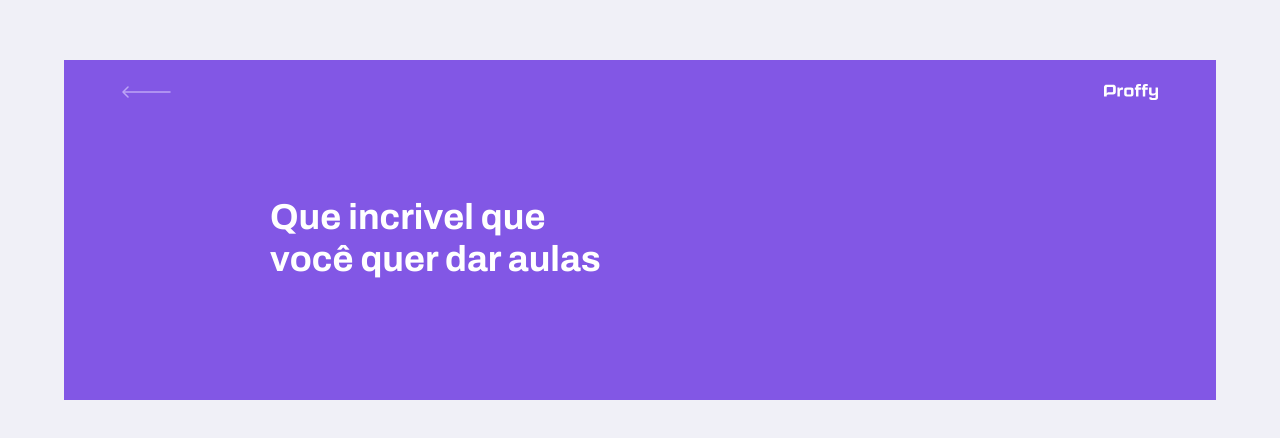
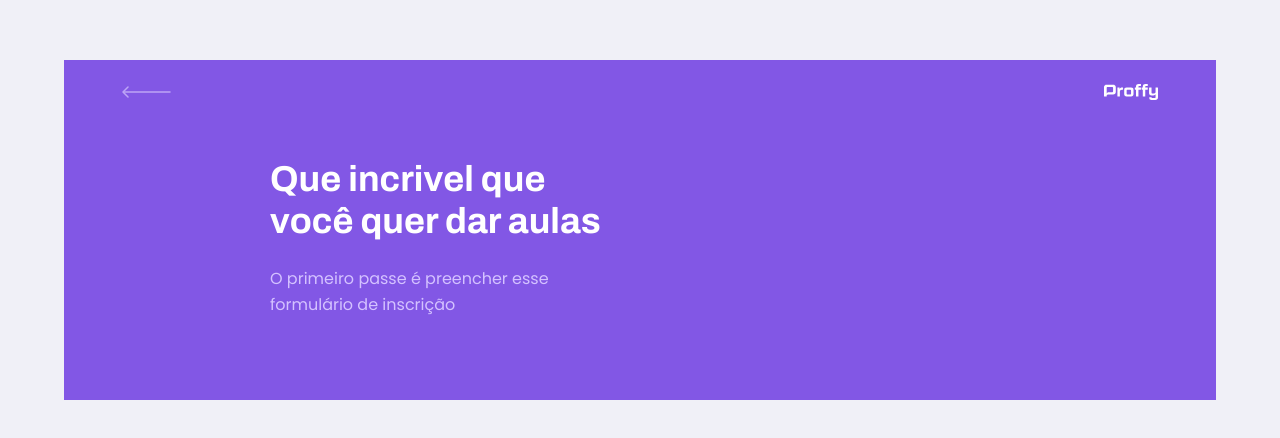
Before and after one commit to gilbertomoj/proffy-nlw, a React (Create React App) app in the folder web/: page /give-classes in a window 1280 px wide. Shown: the part 170-608 px from the top of the page. Built offline with nearby package versions, Linux system fonts and the light colour scheme.

Commit message:
feature(web): Adicionado description ao TeacherForm

```diff
--- a/web/src/components/Page-Header/index.tsx
+++ b/web/src/components/Page-Header/index.tsx
@@ -8,6 +8,7 @@
 
 interface PageHeaderProps{
     title : string;
+    description? : string;
 }
 
 const  PageHeader: React.FC<PageHeaderProps> = (props) => {
@@ -23,6 +24,9 @@
 
                 <div className="header-content">
                     <strong>{props.title}</strong>
+                    {
+                        props.description && <p>{props.description}</p>
+                    }
                     {props.children}
 
                 </div>
--- a/web/src/components/Page-Header/styles.css
+++ b/web/src/components/Page-Header/styles.css
@@ -38,6 +38,13 @@
     line-height: 4.2rem;
     color: var(--color-title-in-primary);
 }
+.page-header .header-content p{
+    max-width: 30rem;
+    font-size: 1.6rem;
+    line-height: 2.6rem;
+    color: var(--color-text-in-primary);
+    margin-top: 2.4rem;
+}
 
 @media(min-width: 700px){
     .page-header{
--- a/web/src/pages/TeacherForm/index.tsx
+++ b/web/src/pages/TeacherForm/index.tsx
@@ -4,7 +4,9 @@
 function TeacherForm(){
     return(
         <div id="page-teacher-form" className="container">
-            <PageHeader title="Que incrivel que você quer dar aulas"/>
+            <PageHeader title="Que incrivel que você quer dar aulas"
+            description="O primeiro passe é preencher esse formulário de inscrição"
+            />
 
         </div>
     )
```
